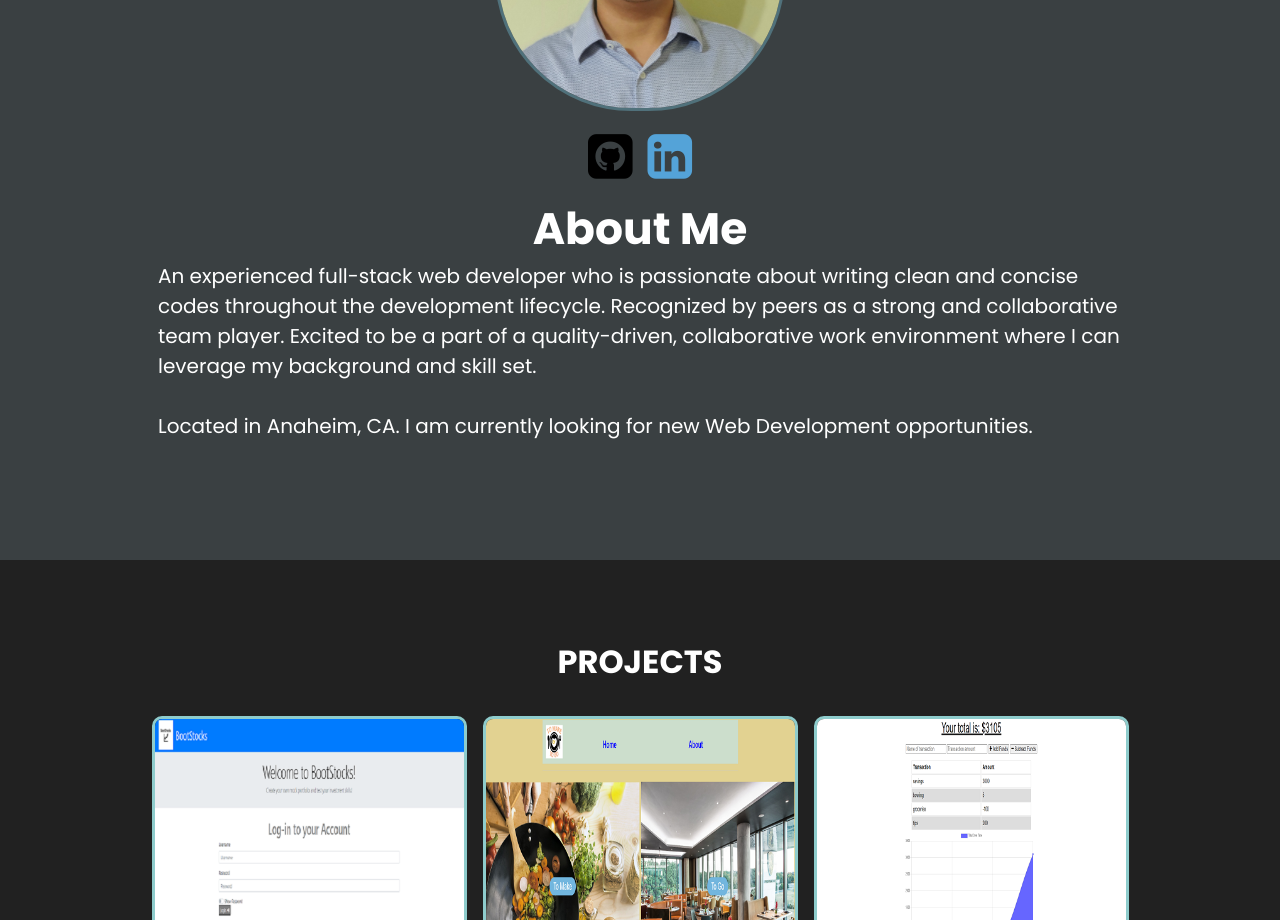
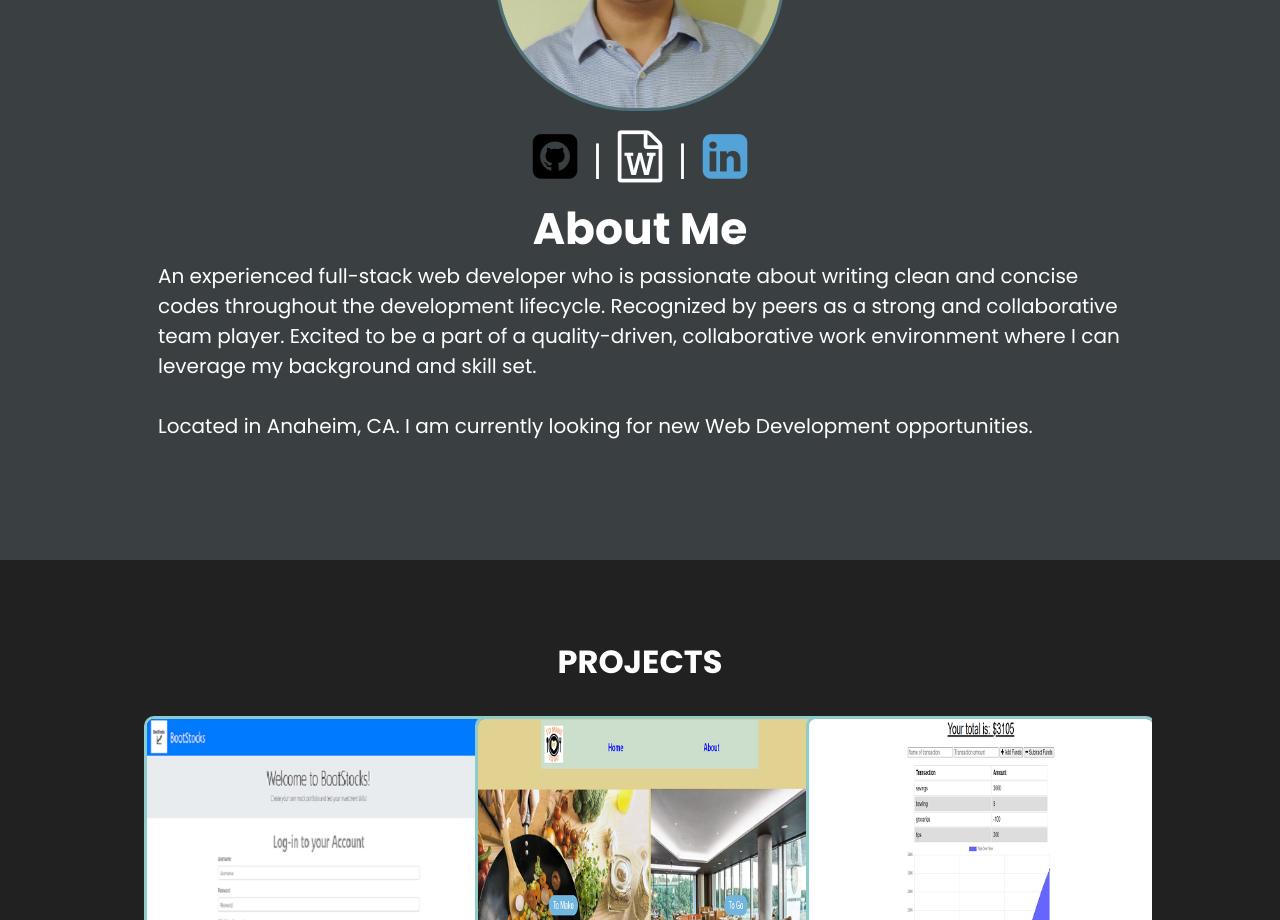
Before and after one commit to jeorgedonato/react-portfolio, a React (Create React App) app: page / in a window 1280 px wide. Shown: the part 1040-1960 px from the top of the page. Built offline with nearby package versions, Linux system fonts and the light colour scheme.

Commit message:
Added tooltip animation

```diff
--- a/src/components/AboutContent/style.css
+++ b/src/components/AboutContent/style.css
@@ -69,6 +69,7 @@
 @media screen and (max-width : 425px){
   .about-content-container{
     padding: 25px 12px 12px 12px;
+    width: 90%;
   }
 
   .about-socials a{
@@ -80,7 +81,7 @@
   }
 
   .p-about{
-    font-size: 13px !important;
+    font-size: 14px !important;
   }
 
 }
--- a/src/components/AboutSocials/index.js
+++ b/src/components/AboutSocials/index.js
@@ -1,14 +1,21 @@
 import React from 'react';
-import './style.css'
+import './style.css';
+import Resume from '../Resume/Donato-Jeorge-Resume.docx';
 
 const AboutSocials = () => {
   return (
     <>
       <div className="about-socials">
         <a href="https://github.com/jeorgedonato" target="_blank" rel="noreferrer">
+          <span className="tooltip" data-text="Github Link"></span>
           <i className="fa fa-github-square" aria-hidden="true"></i>
-        </a>
+        </a><span className="separator"></span>
+        <a rel="noreferrer" target="_blank" href={Resume}>
+          <span className="tooltip" data-text="Download my Resume"></span>
+          <i class="fa fa-file-word-o" aria-hidden="true"></i>
+        </a><span className="separator"></span>
         <a href="https://www.linkedin.com/in/jeorgejdonato/" target="_blank" rel="noreferrer">
+          <span className="tooltip" data-text="LinkedIn Link"></span>
           <i className="fa fa-linkedin-square" aria-hidden="true"></i>
         </a>
 
--- a/src/components/AboutSocials/style.css
+++ b/src/components/AboutSocials/style.css
@@ -5,6 +5,8 @@
 .about-socials a{
   font-size: 3.25rem;
   color:#8ecccc;
+  position: relative;
+  cursor: pointer;
 }
 
 .about-socials a:hover{
@@ -13,10 +15,69 @@
 }
 
 .about-socials a:nth-child(1){
-  padding-right: 15px;
+  /* margin-right: 15px; */
   color:black;
 }
 
-.about-socials a:nth-child(2){
+.about-socials a:nth-child(3){
+  /* margin-right: 15px; */
+  color:white;
+}
+
+.about-socials a:nth-child(5){
   color: #54a3d8;
 }
+
+.separator::after{
+  position: relative;
+  content: "|";
+  margin-left: 15px;
+  margin-right: 15px;
+  color: white;
+  font-weight: lighter;
+  font-size: 2.5rem;
+  /* height: 2rem; */
+}
+
+.tooltip:before {
+  content: attr(data-text); /* here's the magic */
+  position:absolute;
+  transform:translateY(-90%) translateX(-40%);
+  /* basic styles */
+  right: 0;
+  left: 0;
+  top: 0;
+  bottom: 20px;
+  font-size: 1rem;
+  width: 100px;
+  height: auto;
+  padding:5px;
+  border-radius:10px;
+  background:#000;
+  color: #fff;
+  text-align:center;
+
+  display:none; /* hide by default */
+}
+
+.tooltip:after {
+  content: "";
+  position:absolute;
+
+  /* position tooltip correctly */
+  /* left:100%; */
+  /* margin-left:-5px; */
+  left: 30%;
+  bottom: 40px;
+  transform:translateY(-50%) rotate(-90deg);
+
+  /* the arrow */
+  border:10px solid #000;
+  border-color: transparent black transparent transparent;
+
+  display:none;
+}
+
+.about-socials > a:hover .tooltip:before, .about-socials > a:hover .tooltip:after{
+  display:block;
+}
--- a/src/components/Card/style.css
+++ b/src/components/Card/style.css
@@ -14,8 +14,8 @@
 }
 
 .card-img img {
-  width: 315px;
-  height: 315px;
+  width: auto;
+  height: 350px;
   border: #8ecccc 3px solid;
   border-radius: 10px;
 }
@@ -69,7 +69,7 @@
   opacity: 0.5;
   background-color: rgb(35, 35, 35);
   /* min-height: 100vh; */
-  height: 80%;
+  height: 85%;
   bottom: 0;
   left: 0;
   top: 0;
@@ -85,7 +85,7 @@
 
 .card-buttons {
   /* top: 0; */
-  bottom: 110px;
+  bottom: 130px;
   position: absolute;
   width: 100%;
   /* display: none; */
@@ -220,7 +220,7 @@
   }
 }
 
-@media screen and (max-width: 1024px) {
+@media screen and (max-width: 1100px) {
   .card {
     flex: 0 0 50%;
     max-width: 50%;
@@ -242,7 +242,7 @@
   }
 
   .projects-content-container {
-    width: 95%;
+    width: 100%;
   }
 }
 
--- a/src/components/Listlinks/index.js
+++ b/src/components/Listlinks/index.js
@@ -5,10 +5,10 @@ const Listlinks = props => {
 
   const clickHandler = e => {
     let targ = e.target.dataset.href;
-    console.log(targ)
+    // console.log(targ)
     if(targ === "home") {return window.scrollTo(0, 0)};
     const curHref = document.querySelector(`.${targ}`);
-    console.log(curHref);
+    // console.log(curHref);
     curHref.scrollIntoView();
   };
 
--- a/src/components/Navbar/index.js
+++ b/src/components/Navbar/index.js
@@ -18,12 +18,12 @@ const Navbar = () => {
     }
   };
 
-  // const handleClickList = e => {
-  //   e.preventDefault();
-  //   console.log("clicked")
-  //   setNavClassNames(initialNavClass);
-  //   burgerNav.current.classList.remove("toggle")
-  // };
+  const handleClickList = e => {
+    e.preventDefault();
+    // console.log("clicked")
+    // setNavClassNames(initialNavClass);
+    // burgerNav.current.classList.toggle("toggle");
+  };
 
 
 
@@ -54,7 +54,7 @@ const Navbar = () => {
   useEffect(() => {
     // scrollCheck();
     window.addEventListener("scroll", () => {
-      if(window.scrollY >= 100){
+      if(window.scrollY >= 100 || burgerNav.current.classList.contains("toggle")){
         navRef.current.classList.remove("transparent-nav");
       }else{
         navRef.current.classList.add("transparent-nav");
@@ -71,10 +71,10 @@ const Navbar = () => {
           <h4>Jeorge Donato</h4>
           </div>
           <ul className={navClassNames.join(" ")} ref={ulNav}>
-            <Listlinks title="Home" location="home" />
-            <Listlinks title="About" location="about-container" />
-            <Listlinks title="Projects" location="projects-container" />
-            <Listlinks title="Skills" location="skills-container" />
+            <Listlinks onClick={handleClickList} title="Home" location="home" />
+            <Listlinks onClick={handleClickList} title="About" location="about-container" />
+            <Listlinks onClick={handleClickList} title="Projects" location="projects-container" />
+            <Listlinks onClick={handleClickList} title="Skills" location="skills-container" />
           </ul>
           <div className="burger" onClick={e=> navSlide(e)} ref={burgerNav}>
             <div className="line1"></div>
```
Also changed, not shown: 1 other file (tests, documents, lock files or other folders).
